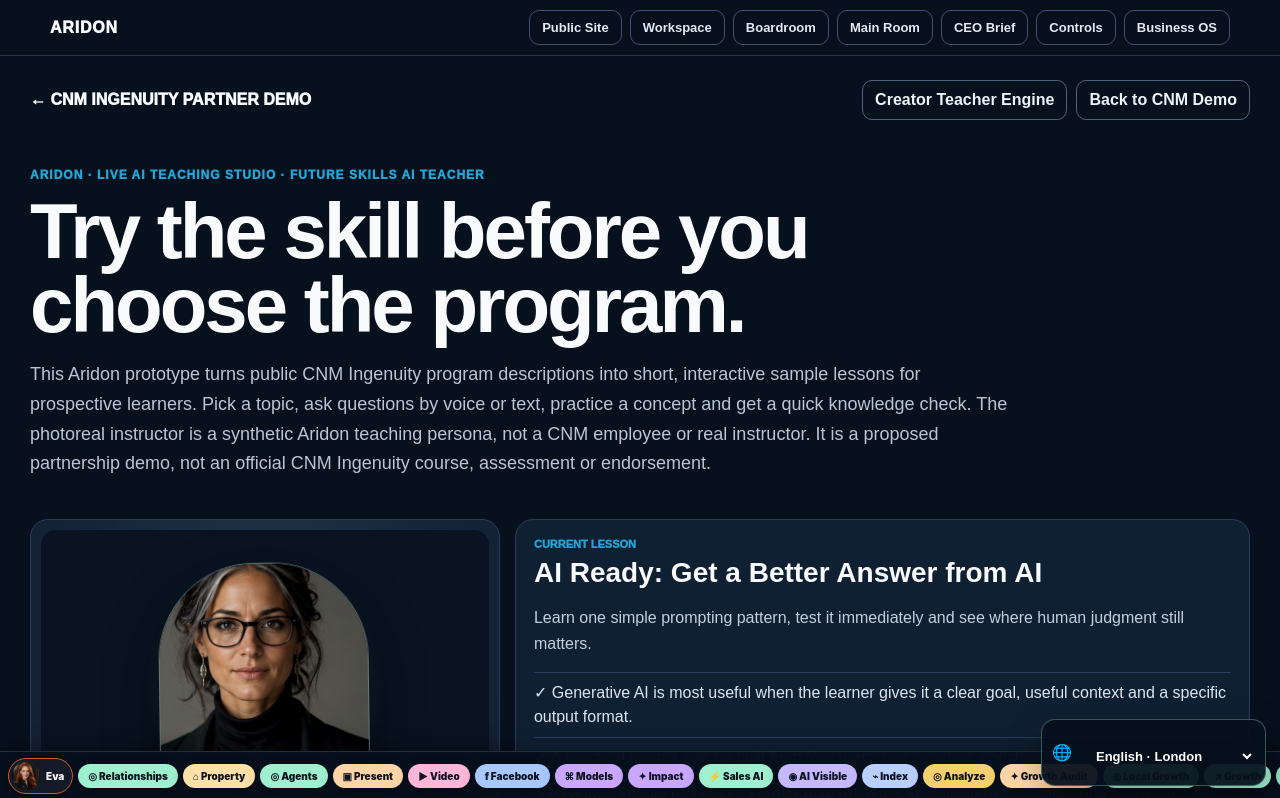
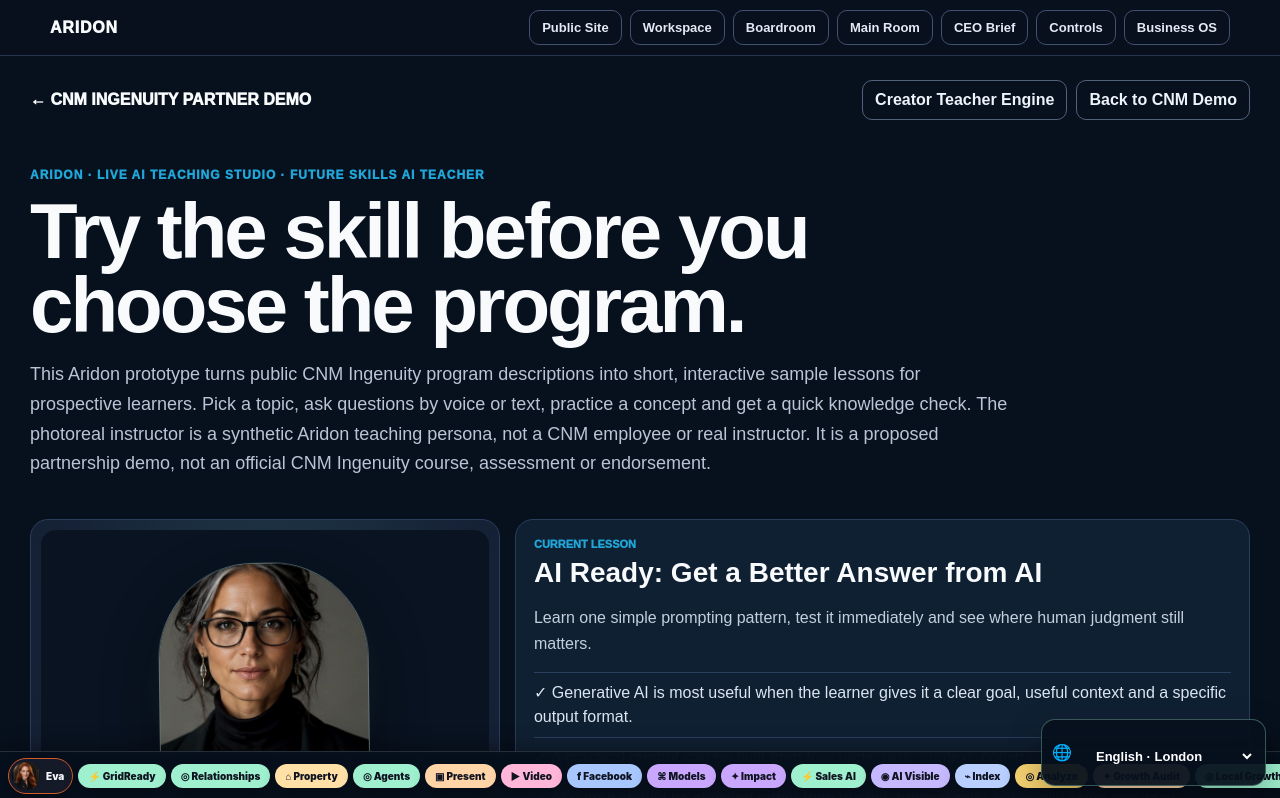
Before and after one commit to jimrusk/aridon-app, a Next.js app: page /partners/cnm-ingenuity/teacher in a window 1280 px wide. Shown: the top 798 px of the page. Built offline with nearby package versions, Linux system fonts and the light colour scheme.

Commit message:
Add GridReady launcher

```diff
--- a/app/InternalLaunchers.tsx
+++ b/app/InternalLaunchers.tsx
@@ -43,7 +43,8 @@ export default function InternalLaunchers() {
     pathname.startsWith('/model-router') ||
     pathname.startsWith('/agent-supervisor') ||
     pathname.startsWith('/executive-ops') ||
-    pathname.startsWith('/eva-chat')
+    pathname.startsWith('/eva-chat') ||
+    pathname.startsWith('/gridready')
   ) return null;
 
   return (
@@ -96,6 +97,7 @@ export default function InternalLaunchers() {
         <img src={EVA_AVATAR} alt="Eva" style={{ width: '28px', height: '28px', borderRadius: '50%', objectFit: 'cover', display: 'block' }} />
         <span>Eva</span>
       </Link>
+      <Link href="/gridready" aria-label="Open Aridon GridReady data center qualification workspace" style={{ ...launcherStyle, background: '#9EF0CF' }}>⚡ GridReady</Link>
       <Link href="/relationship-brain" aria-label="Open Aridon Relationship Brain" style={{ ...launcherStyle, background: '#9EF0CF' }}>◎ Relationships</Link>
       <Link href="/property-intelligence" aria-label="Open nationwide property intelligence hunter" style={{ ...launcherStyle, background: '#FFE1A8' }}>⌂ Property</Link>
       <Link href="/agent-supervisor" aria-label="Open Aridon Agent Supervisor" style={{ ...launcherStyle, background: '#9EF0CF' }}>◎ Agents</Link>
```
